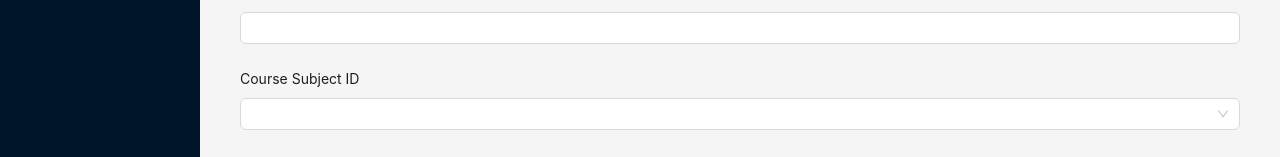
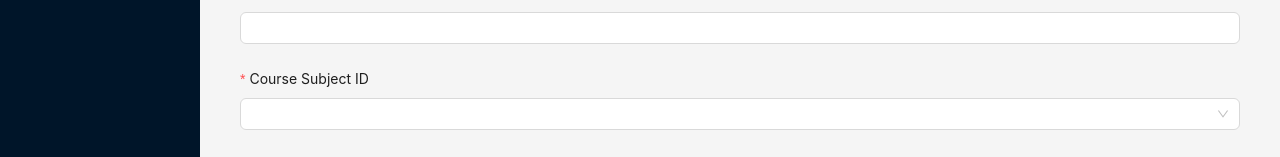
Before and after one commit to jld224/CourseRegistration, a Next.js app: page /addCourse in a window 1280 px wide. Shown: the part 298-455 px from the top of the page. Built offline with nearby package versions, Linux system fonts and the light colour scheme.

Commit message:
Require a subjects id when creating a new course

```diff
--- a/pages/addCourse.js
+++ b/pages/addCourse.js
@@ -63,7 +63,7 @@ export default function AddCourse() {
         <Form.Item label="Course Name" name="courseName" rules={[{ required: true }]}>
           <Input onChange={(e) => handleChange('courseName', e.target.value)} />
         </Form.Item>
-        <Form.Item label="Course Subject ID" name="courseSubjectID">
+        <Form.Item label="Course Subject ID" name="courseSubjectID" rules={[{ required: true, message: 'Please select a subject ID' }]}>
         <Select onChange={(value) => handleChange('courseSubjectID', value)}>
             {/* Options for the Select */}
             <Select.Option value="Math">Math</Select.Option>
```
